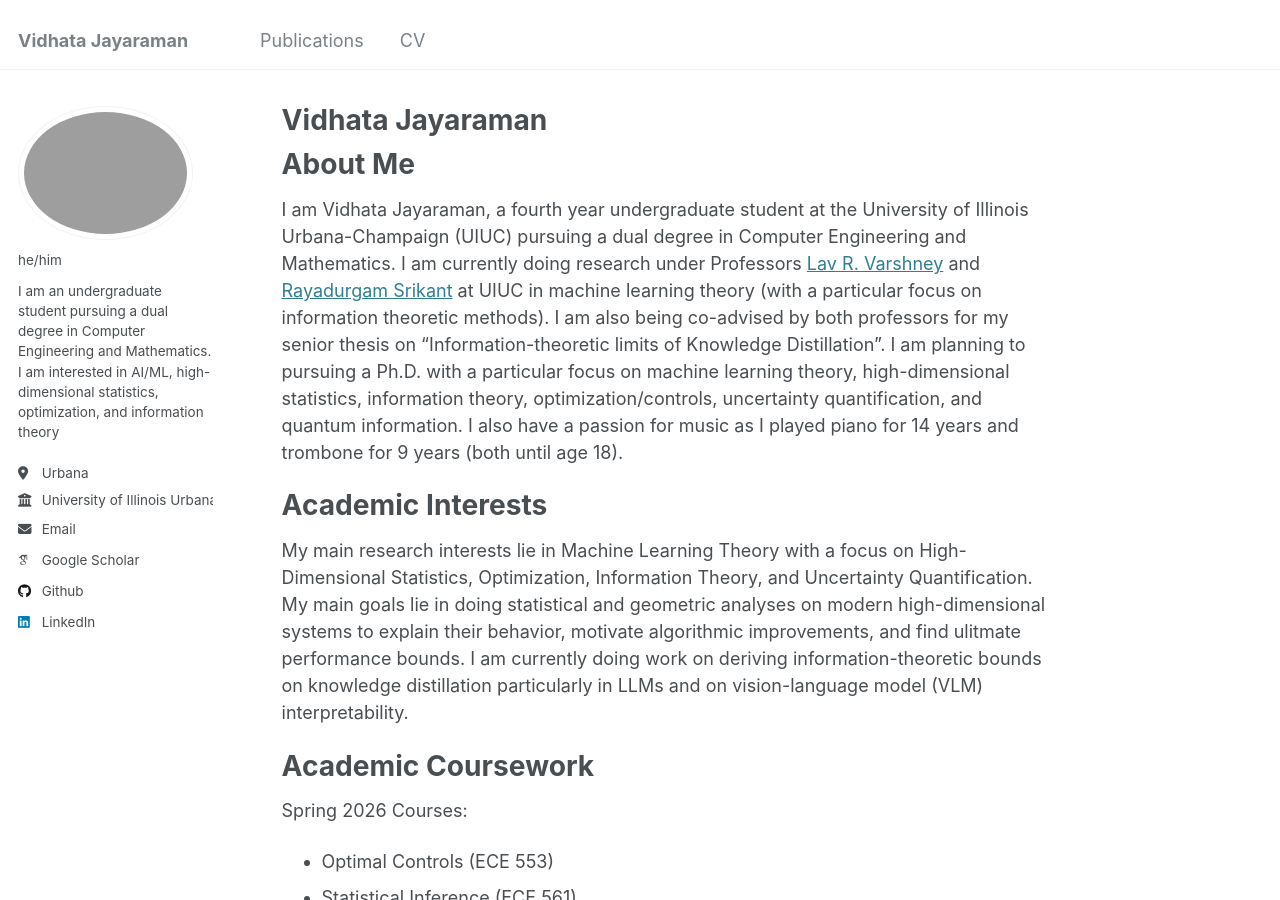
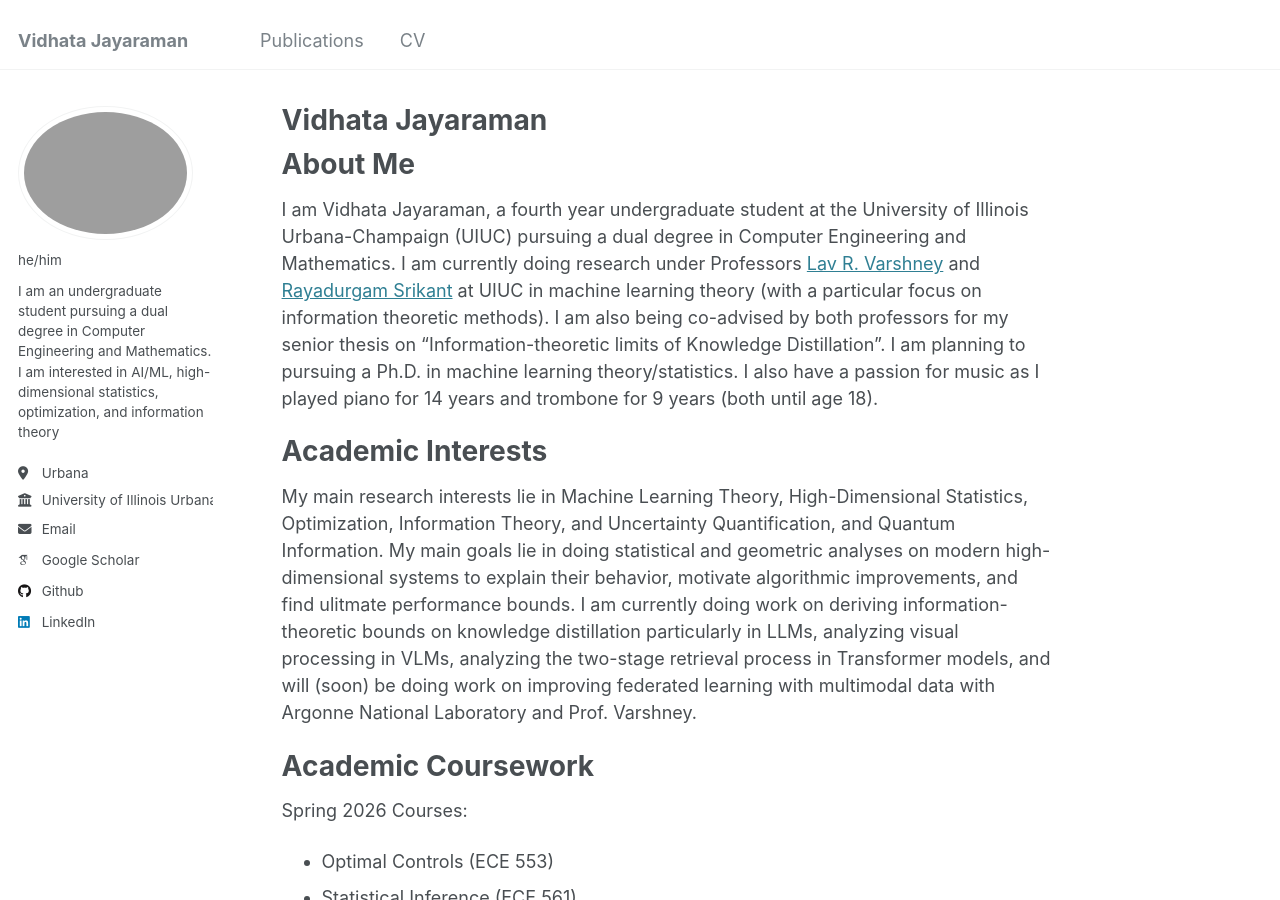
Before and after one commit to dxdt14/dxdt14.github.io, a Jekyll site: the page built from _pages/about.md, in a window 1280 px wide and 900 px high. Built offline with Jekyll 4.4.1, drawn with Linux system fonts in a browser that asks for light colours; some web fonts are replaced.

Commit message:
updated academic interests/about me

```diff
--- a/_pages/about.md
+++ b/_pages/about.md
@@ -11,13 +11,13 @@ About Me
 ===
 
 I am Vidhata Jayaraman, a fourth year undergraduate student at the University of Illinois Urbana-Champaign (UIUC) pursuing a dual degree
-in Computer Engineering and Mathematics. I am currently doing research under Professors [Lav R. Varshney](varshney.csl.illinois.edu[) and [Rayadurgam Srikant](sites.google.com/a/illinois.edu/srikant) at UIUC in machine learning theory (with a particular focus on information theoretic methods). I am also being co-advised by both professors for my senior thesis on "Information-theoretic limits of Knowledge Distillation". I am planning to pursuing a Ph.D. with a particular focus on machine learning theory, high-dimensional statistics, information theory, optimization/controls, uncertainty quantification, and quantum information. I also have a passion for music as I played piano for 14 years and trombone for 9 years (both until age 18).
+in Computer Engineering and Mathematics. I am currently doing research under Professors [Lav R. Varshney](varshney.csl.illinois.edu[) and [Rayadurgam Srikant](sites.google.com/a/illinois.edu/srikant) at UIUC in machine learning theory (with a particular focus on information theoretic methods). I am also being co-advised by both professors for my senior thesis on "Information-theoretic limits of Knowledge Distillation". I am planning to pursuing a Ph.D. in machine learning theory/statistics. I also have a passion for music as I played piano for 14 years and trombone for 9 years (both until age 18).
 
 
 Academic Interests
 ===
 
-My main research interests lie in Machine Learning Theory with a focus on High-Dimensional Statistics, Optimization, Information Theory, and Uncertainty Quantification. My main goals lie in doing statistical and geometric analyses on modern high-dimensional systems to explain their behavior, motivate algorithmic improvements, and find ulitmate performance bounds. I am currently doing work on deriving information-theoretic bounds on knowledge distillation particularly in LLMs and on vision-language model (VLM) interpretability.
+My main research interests lie in Machine Learning Theory, High-Dimensional Statistics, Optimization, Information Theory, and Uncertainty Quantification, and Quantum Information. My main goals lie in doing statistical and geometric analyses on modern high-dimensional systems to explain their behavior, motivate algorithmic improvements, and find ulitmate performance bounds. I am currently doing work on deriving information-theoretic bounds on knowledge distillation particularly in LLMs, analyzing visual processing in VLMs, analyzing the two-stage retrieval process in Transformer models, and will (soon) be doing work on improving federated learning with multimodal data with Argonne National Laboratory and Prof. Varshney.
 
 Academic Coursework
 ===
```
